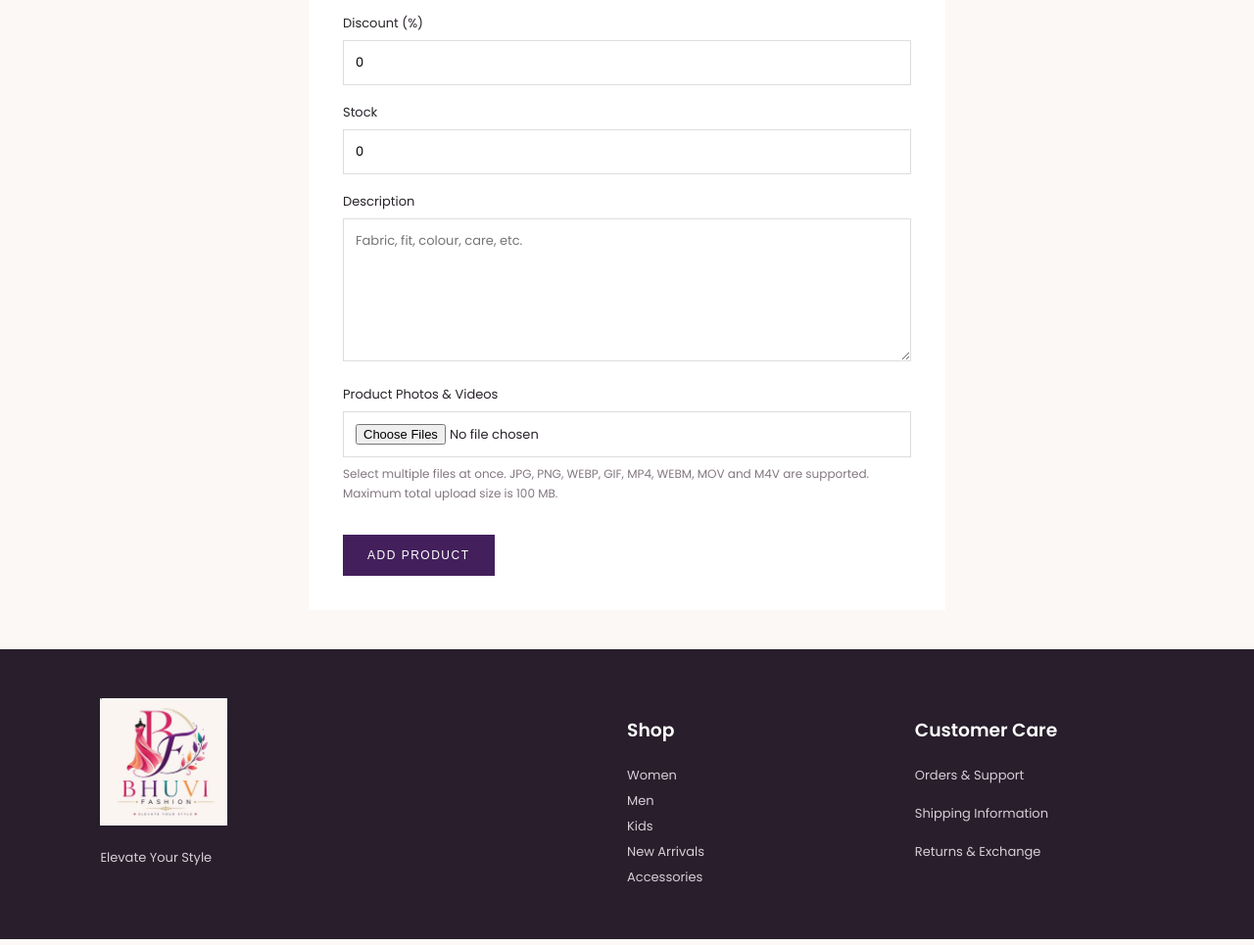
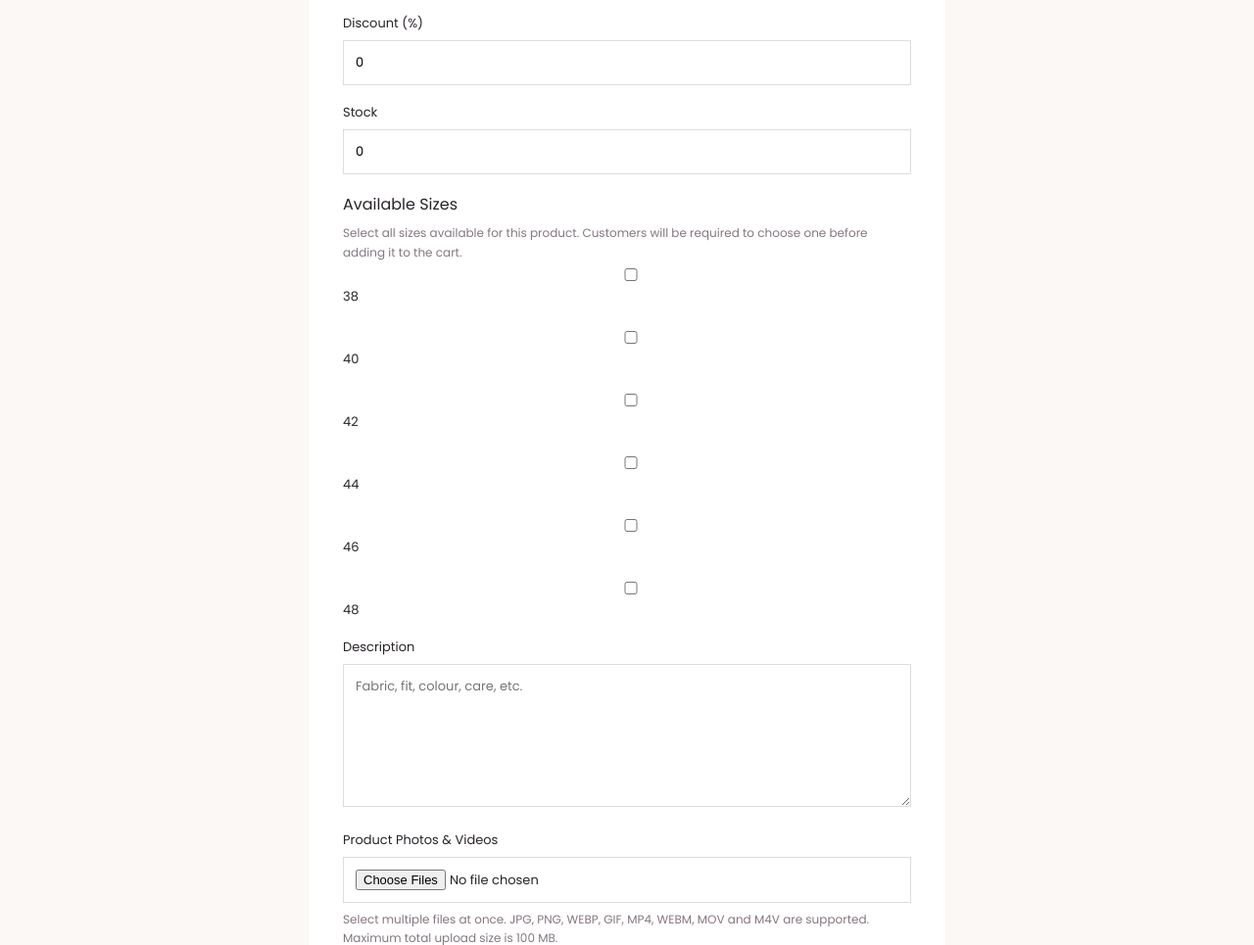
Before and after one commit to aadigupta89/BhuviFashion, a Flask app: page /admin/products/add in a window 1280 px wide. Shown: the part 752-1717 px from the top of the page at 98% size. Run offline with Flask 3, Linux system fonts and the light colour scheme; a user stored in the database is signed in; data comes from the database, SQL or seed files in the repository; both versions use the stored data as it was before the commit.

Commit message:
Add product size selection

```diff
--- a/app.py
+++ b/app.py
@@ -1,5 +1,6 @@
 import os
 import sqlite3
+import json
 import uuid
 import secrets
 import smtplib
@@ -36,6 +37,14 @@ DEFAULT_CATEGORIES = [
 ]
 
 app = Flask(__name__)
+
+@app.template_filter("from_json")
+def from_json_filter(value):
+    try:
+        return json.loads(value or "[]")
+    except (TypeError, json.JSONDecodeError):
+        return []
+
 app.secret_key = os.environ.get("SECRET_KEY", "change-this-secret-key")
 app.config["UPLOAD_FOLDER"] = UPLOAD_FOLDER
 app.config["MAX_CONTENT_LENGTH"] = 100 * 1024 * 1024
@@ -75,6 +84,7 @@ def init_db():
         stock INTEGER DEFAULT 0,
         image TEXT,
         active INTEGER DEFAULT 1,
+        sizes TEXT DEFAULT '[]',
         created_at TIMESTAMP DEFAULT CURRENT_TIMESTAMP
     );
     CREATE TABLE IF NOT EXISTS orders (
@@ -91,7 +101,8 @@ def init_db():
         order_id INTEGER,
         product_id INTEGER,
         quantity INTEGER,
-        price REAL
+        price REAL,
+        size TEXT
     );
     CREATE TABLE IF NOT EXISTS categories (
         id INTEGER PRIMARY KEY AUTOINCREMENT,
@@ -132,6 +143,10 @@ def init_db():
     # Migrate older databases that did not have category_id.
     if "category_id" not in table_columns(conn, "products"):
         conn.execute("ALTER TABLE products ADD COLUMN category_id INTEGER")
+    if "sizes" not in table_columns(conn, "products"):
+        conn.execute("ALTER TABLE products ADD COLUMN sizes TEXT DEFAULT '[]'")
+    if "size" not in table_columns(conn, "order_items"):
+        conn.execute("ALTER TABLE order_items ADD COLUMN size TEXT")
 
     # Seed the original Bhuvi Fashions categories without overwriting admin changes.
     for name, parent_name, sort_order in DEFAULT_CATEGORIES:
@@ -309,26 +324,57 @@ def product_detail(product_id):
 @app.route("/cart")
 def cart():
     cart_items = session.get("cart", {})
-    ids = [int(x) for x in cart_items.keys()]
     products = []
     total = 0
+    ids = []
+    for key in cart_items:
+        try:
+            ids.append(int(str(key).split("|", 1)[0]))
+        except (ValueError, TypeError):
+            pass
+    ids = sorted(set(ids))
     if ids:
         conn = get_db()
         placeholders = ",".join("?" for _ in ids)
         rows = conn.execute(f"SELECT * FROM products WHERE id IN ({placeholders})", ids).fetchall()
         conn.close()
-        for p in rows:
-            qty = int(cart_items.get(str(p["id"]), 0))
+        by_id = {p["id"]: p for p in rows}
+        for key, raw_qty in cart_items.items():
+            parts = str(key).split("|", 1)
+            try:
+                pid = int(parts[0])
+            except ValueError:
+                continue
+            p = by_id.get(pid)
+            if not p:
+                continue
+            size = parts[1] if len(parts) > 1 and parts[1] else ""
+            qty = int(raw_qty or 0)
             sale_price = p["price"] * (1 - (p["discount"] or 0) / 100)
             total += sale_price * qty
-            products.append({"product": p, "qty": qty, "sale_price": sale_price})
+            products.append({"product": p, "qty": qty, "size": size, "sale_price": sale_price})
     return render_template("cart.html", items=products, total=total)
 
 
 @app.post("/cart/add/<int:product_id>")
 def add_to_cart(product_id):
+    conn = get_db()
+    product = conn.execute("SELECT * FROM products WHERE id=? AND active=1", (product_id,)).fetchone()
+    conn.close()
+    if not product:
+        flash("Product not found.", "danger")
+        return redirect(request.referrer or url_for("shop"))
+    sizes = []
+    try:
+        sizes = json.loads(product["sizes"] or "[]")
+    except (TypeError, json.JSONDecodeError):
+        sizes = []
+    size = request.form.get("size", "").strip()
+    if sizes and size not in sizes:
+        flash("Please select a size before adding this product to cart.", "danger")
+        return redirect(request.referrer or url_for("product_detail", product_id=product_id))
+    key = f"{product_id}|{size}"
     cart = session.get("cart", {})
-    key = str(product_id)
     cart[key] = int(cart.get(key, 0)) + 1
     session["cart"] = cart
     flash("Product added to cart.", "success")
@@ -338,6 +384,9 @@ def add_to_cart(product_id):
 @app.post("/cart/remove/<int:product_id>")
 def remove_from_cart(product_id):
     cart = session.get("cart", {})
+    size = request.form.get("size", "").strip()
+    cart.pop(f"{product_id}|{size}", None)
+    # Remove legacy entries too, if present.
     cart.pop(str(product_id), None)
     session["cart"] = cart
     return redirect(url_for("cart"))
@@ -353,24 +402,44 @@ def checkout():
         if not cart_items:
             return redirect(url_for("cart"))
         conn = get_db()
-        ids = [int(x) for x in cart_items.keys()]
+        ids = []
+        parsed_items = []
+        for key, raw_qty in cart_items.items():
+            parts = str(key).split("|", 1)
+            try:
+                pid = int(parts[0])
+            except ValueError:
+                continue
+            size = parts[1] if len(parts) > 1 else ""
+            qty = int(raw_qty or 0)
+            if qty > 0:
+                parsed_items.append((pid, size, qty))
+                ids.append(pid)
+        if not parsed_items:
+            conn.close()
+            return redirect(url_for("cart"))
+        ids = sorted(set(ids))
         placeholders = ",".join("?" for _ in ids)
         rows = conn.execute(f"SELECT * FROM products WHERE id IN ({placeholders})", ids).fetchall()
+        by_id = {p["id"]: p for p in rows}
         total = 0
-        for p in rows:
-            qty = int(cart_items[str(p["id"])])
-            total += p["price"] * (1 - (p["discount"] or 0) / 100) * qty
+        for pid, size, qty in parsed_items:
+            p = by_id.get(pid)
+            if p:
+                total += p["price"] * (1 - (p["discount"] or 0) / 100) * qty
         cur = conn.execute(
             "INSERT INTO orders(customer_name,phone,address,total) VALUES(?,?,?,?)",
             (request.form["customer_name"], request.form["phone"], request.form["address"], total)
         )
         order_id = cur.lastrowid
-        for p in rows:
-            qty = int(cart_items[str(p["id"])])
+        for pid, size, qty in parsed_items:
+            p = by_id.get(pid)
+            if not p:
+                continue
             sale_price = p["price"] * (1 - (p["discount"] or 0) / 100)
             conn.execute(
-                "INSERT INTO order_items(order_id,product_id,quantity,price) VALUES(?,?,?,?)",
-                (order_id, p["id"], qty, sale_price)
+                "INSERT INTO order_items(order_id,product_id,quantity,price,size) VALUES(?,?,?,?,?)",
+                (order_id, p["id"], qty, sale_price, size or None)
             )
             conn.execute("UPDATE products SET stock=MAX(stock-?,0) WHERE id=?", (qty, p["id"]))
         conn.commit()
@@ -789,13 +858,13 @@ def add_product():
 
         try:
             cur = conn.execute("""
-                INSERT INTO products(name,category,category_id,description,price,discount,stock,image,active)
-                VALUES(?,?,?,?,?,?,?,?,1)
+                INSERT INTO products(name,category,category_id,description,price,discount,stock,image,active,sizes)
+                VALUES(?,?,?,?,?,?,?,?,1,?)
             """, (
                 request.form["name"].strip(), selected["name"], selected["id"],
                 request.form.get("description", "").strip(),
                 float(request.form["price"]), float(request.form.get("discount") or 0),
-                int(request.form.get("stock") or 0), None
+                int(request.form.get("stock") or 0), None, json.dumps(request.form.getlist("sizes"))
             ))
             product_id = cur.lastrowid
             first_image = upload_product_media(conn, product_id, request.files.getlist("media"))
@@ -811,7 +880,7 @@ def add_product():
             flash("Please check the product details and try again.", "danger")
             return redirect(url_for("add_product"))
     conn.close()
-    return render_template("admin/product_form.html", product=None, categories=categories, parents=parents, media=[], selected_parent_id=None)
+    return render_template("admin/product_form.html", product=None, categories=categories, parents=parents, media=[], selected_parent_id=None, selected_sizes=[])
 
 
 @app.route("/admin/products/edit/<int:product_id>", methods=["GET", "POST"])
@@ -834,11 +903,11 @@ def edit_product(product_id):
             return redirect(url_for("edit_product", product_id=product_id))
         try:
             conn.execute("""UPDATE products SET name=?,category=?,category_id=?,description=?,price=?,
-                discount=?,stock=?,active=? WHERE id=?""", (
+                discount=?,stock=?,active=?,sizes=? WHERE id=?""", (
                 request.form["name"].strip(), selected["name"], selected["id"],
                 request.form.get("description", "").strip(), float(request.form["price"]),
                 float(request.form.get("discount") or 0), int(request.form.get("stock") or 0),
-                1 if request.form.get("active") else 0, product_id
+                1 if request.form.get("active") else 0, json.dumps(request.form.getlist("sizes")), product_id
             ))
             first_image = upload_product_media(conn, product_id, request.files.getlist("media"))
             if first_image and not product["image"]:
@@ -859,7 +928,12 @@ def edit_product(product_id):
         if selected_category:
             selected_parent_id = selected_category["parent_id"] or selected_category["id"]
     conn.close()
-    return render_template("admin/product_form.html", product=product, categories=categories, parents=parents, media=media, selected_parent_id=selected_parent_id)
+    selected_sizes = []
+    try:
+        selected_sizes = json.loads(product["sizes"] or "[]")
+    except (TypeError, json.JSONDecodeError):
+        selected_sizes = []
+    return render_template("admin/product_form.html", product=product, categories=categories, parents=parents, media=media, selected_parent_id=selected_parent_id, selected_sizes=selected_sizes)
 
 
 @app.post("/admin/products/media/delete/<int:media_id>")
--- a/templates/admin/product_form.html
+++ b/templates/admin/product_form.html
@@ -28,6 +28,16 @@
 <label>Price (₹)<input name="price" type="number" step="0.01" min="0" required value="{{ product.price if product else '' }}"></label>
 <label>Discount (%)<input name="discount" type="number" step="0.01" min="0" max="100" value="{{ product.discount if product else 0 }}"></label>
 <label>Stock<input name="stock" type="number" min="0" required value="{{ product.stock if product else 0 }}"></label>
+
+<div class="size-selector">
+  <span class="size-title">Available Sizes</span>
+  <small class="form-help">Select all sizes available for this product. Customers will be required to choose one before adding it to the cart.</small>
+  <div class="size-options">
+    {% for size in ['38','40','42','44','46','48'] %}
+    <label class="size-option"><input type="checkbox" name="sizes" value="{{ size }}" {% if size in selected_sizes %}checked{% endif %}> <span>{{ size }}</span></label>
+    {% endfor %}
+  </div>
+</div>
 <label>Description<textarea name="description" rows="6" placeholder="Fabric, fit, colour, care, etc.">{{ product.description if product else '' }}</textarea></label>
 
 <label>Product Photos & Videos
--- a/templates/cart.html
+++ b/templates/cart.html
@@ -8,8 +8,8 @@
 {% for item in items %}
 <div class="cart-item">
   {% if item.product.image %}<img src="{{ url_for('static', filename='uploads/' + item.product.image) }}">{% endif %}
-  <div><h3>{{ item.product.name }}</h3><p>{{ item.product.category }} • Qty {{ item.qty }}</p><strong>₹{{ '%.0f'|format(item.sale_price * item.qty) }}</strong></div>
-  <form method="post" action="{{ url_for('remove_from_cart', product_id=item.product.id) }}"><button class="remove">Remove</button></form>
+  <div><h3>{{ item.product.name }}</h3><p>{{ item.product.category }}{% if item.size %} • Size {{ item.size }}{% endif %} • Qty {{ item.qty }}</p><strong>₹{{ '%.0f'|format(item.sale_price * item.qty) }}</strong></div>
+  <form method="post" action="{{ url_for('remove_from_cart', product_id=item.product.id) }}"><input type="hidden" name="size" value="{{ item.size }}"><button class="remove">Remove</button></form>
 </div>
 {% endfor %}
 </div>
--- a/templates/index.html
+++ b/templates/index.html
@@ -29,7 +29,9 @@
         <div class="price">₹{{ '%.0f'|format(p.price * (1-(p.discount or 0)/100)) }}
           {% if p.discount %}<del>₹{{ '%.0f'|format(p.price) }}</del>{% endif %}
         </div>
+        {% set product_sizes = p.sizes|from_json %}
         <form action="{{ url_for('add_to_cart', product_id=p.id) }}" method="post">
+          {% if product_sizes %}<select name="size" required class="card-size-select"><option value="">Select size</option>{% for size in product_sizes %}<option value="{{ size }}">Size {{ size }}</option>{% endfor %}</select>{% endif %}
           <button class="outline-btn">ADD TO CART</button>
         </form>
       </div>
--- a/templates/shop.html
+++ b/templates/shop.html
@@ -33,7 +33,11 @@
   <div class="product-info">
     <small>{{ p.category }}</small><h3>{{ p.name }}</h3>
     <div class="price">₹{{ '%.0f'|format(p.price * (1-(p.discount or 0)/100)) }} {% if p.discount %}<del>₹{{ '%.0f'|format(p.price) }}</del>{% endif %}</div>
-    <form action="{{ url_for('add_to_cart', product_id=p.id) }}" method="post"><button class="outline-btn">ADD TO CART</button></form>
+    {% set product_sizes = p.sizes|from_json %}
+        <form action="{{ url_for('add_to_cart', product_id=p.id) }}" method="post">
+          {% if product_sizes %}<select name="size" required class="card-size-select"><option value="">Select size</option>{% for size in product_sizes %}<option value="{{ size }}">Size {{ size }}</option>{% endfor %}</select>{% endif %}
+          <button class="outline-btn">ADD TO CART</button>
+        </form>
   </div>
 </article>
 {% else %}<div class="empty">No {{ category or 'all' }} products found.</div>{% endfor %}
```
Also changed, not shown: static/style.css (added, +9 -0 lines), templates/product_detail.html (+10 -0 lines), bhuvi_fashions.db.
